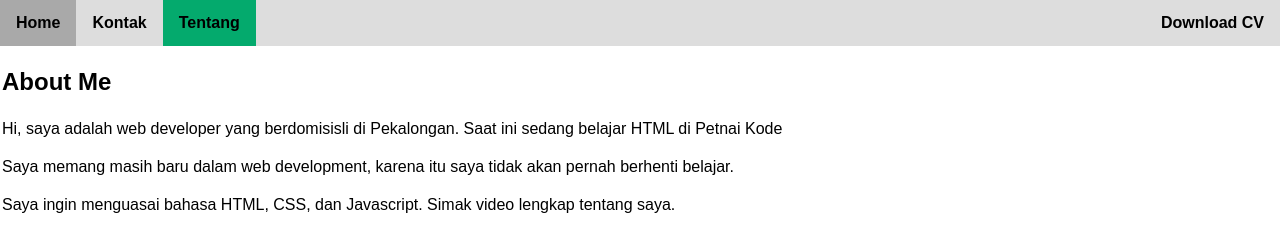
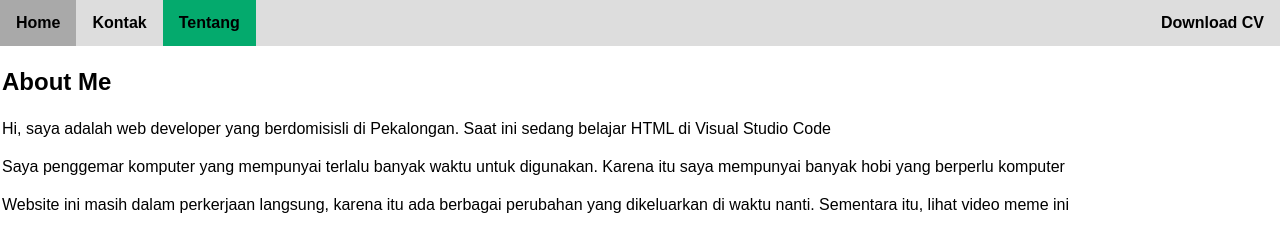
Before and after one commit to keongmanca420/keong-manca, a plain HTML site: page about.html in a window 1280 px wide. Shown: the top 239 px of the page. Drawn offline with Linux system fonts and the light colour scheme.

Commit message:
about updated

```diff
--- a/about.html
+++ b/about.html
@@ -32,15 +32,15 @@
         <h1 style="padding: 2px;">About Me</h1>
         <p>
             Hi, saya adalah web developer yang berdomisisli di Pekalongan.
-            Saat ini sedang belajar HTML di Petnai Kode
+            Saat ini sedang belajar HTML di Visual Studio Code
         </p>
         <p>
-            Saya memang masih baru dalam web development, karena itu
-            saya tidak akan pernah berhenti belajar.
+            Saya penggemar komputer yang mempunyai terlalu banyak waktu untuk digunakan.
+            Karena itu saya mempunyai banyak hobi yang berperlu komputer
         </p>
         <p>
-            Saya ingin menguasai bahasa HTML, CSS, dan Javascript.
-            Simak video lengkap tentang saya.
+            Website ini masih dalam perkerjaan langsung, karena itu ada berbagai perubahan yang dikeluarkan
+            di waktu nanti. Sementara itu, lihat video meme ini
         </p>
         <p style="padding: 10px;">
             <video controls>
```
